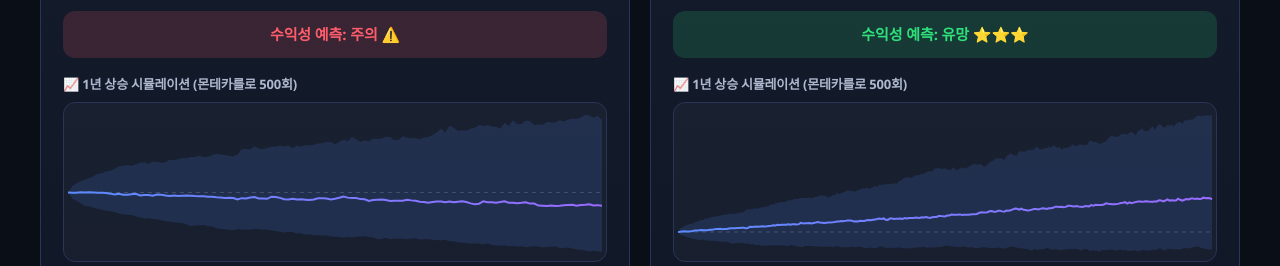
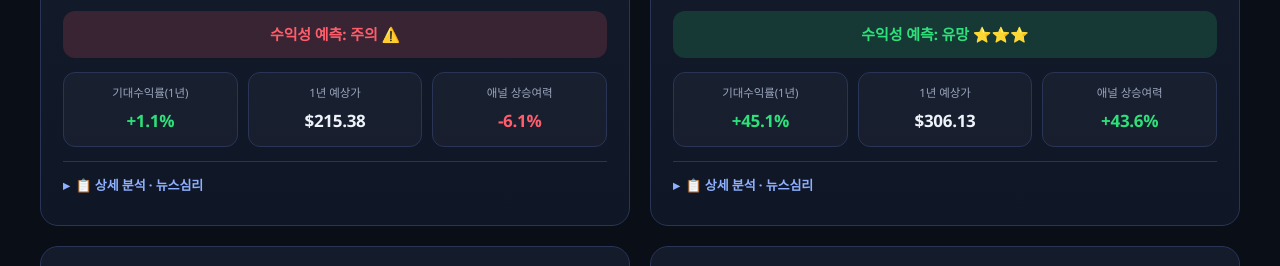
Before and after one commit to wnsrn0659-maker/stock-dashboard, a plain HTML site: page stock-dashboard.html in a window 1280 px wide. Shown: the part 507-773 px from the top of the page. Drawn offline with Linux system fonts and the light colour scheme; a web font is replaced by a local one.

Commit message:
시뮬레이션 제거 + 간단 수익성 계산으로 교체

```diff
--- a/stock-dashboard.html
+++ b/stock-dashboard.html
@@ -510,8 +510,8 @@ function deriveParams(s){
   let months = 12; if(s.tkr==='SPCX') months = 6;
   return {mu,sigma,months,upside,flowAdj,newsAdj};
 }
-function verdict(mu,prob){
-  if(mu>=0.30&&prob>=60) return ['v3','유망 ⭐⭐⭐'];
+function verdict(mu){
+  if(mu>=0.30) return ['v3','유망 ⭐⭐⭐'];
   if(mu>=0.15) return ['v2','긍정 ⭐⭐'];
   if(mu>=0.03) return ['v1','중립 ⭐'];
   return ['v0','주의 ⚠️'];
@@ -545,34 +545,25 @@ function renderCard(s, idx){
       <span class="chg ${chgCls}" id="chg${idx}">${chgTxt}</span>
       <span class="src-tag" id="src${idx}">스냅샷</span>
     </div>
-    <div class="verdict" id="vd${idx}">예측 계산중…</div>
-    <div class="card-label">📈 1년 상승 시뮬레이션 (몬테카를로 500회)</div>
-    <canvas class="sim-canvas" id="cv${idx}"></canvas>
+    <div class="verdict" id="vd${idx}">계산중…</div>
     <div class="sim-result">
-      <div class="box"><div class="k">예상 중앙값</div><div class="v" id="med${idx}">-</div></div>
-      <div class="box"><div class="k">상승 확률</div><div class="v" id="prob${idx}">-</div></div>
-      <div class="box"><div class="k">기대 수익</div><div class="v" id="ret${idx}">-</div></div>
+      <div class="box"><div class="k">기대수익률(1년)</div><div class="v" id="er${idx}">-</div></div>
+      <div class="box"><div class="k">1년 예상가</div><div class="v" id="tp${idx}">-</div></div>
+      <div class="box"><div class="k">애널 상승여력</div><div class="v" id="up${idx}">-</div></div>
     </div>
     <details class="more">
-      <summary>📋 상세 분석 · 뉴스심리 · 시뮬 설정</summary>
+      <summary>📋 상세 분석 · 뉴스심리</summary>
       <div class="analysis">
         <div class="row"><span class="k">애널리스트 상승여력</span><span class="v ${p.upside>=0?'pos':'neg'}">${pctTxt(p.upside)}</span></div>
         <div class="row"><span class="k">${s.market==='KR'?'기관·수급 동향':'기관 순매수 동향'}</span><span class="v ${flowCls}">${flowTxt}</span></div>
         <div class="row"><span class="k">뉴스 센티먼트</span><span class="v ${newsCls}">${newsTxt}</span></div>
-        <div class="calc">📊 μ=상승여력×0.8 ${p.flowAdj>=0?'+':''}${(p.flowAdj*100).toFixed(0)}%p(기관) ${p.newsAdj>=0?'+':''}${(p.newsAdj*100).toFixed(0)}%p(뉴스) → <b>μ ${pctTxt(p.mu)}</b> · σ ${(p.sigma*100).toFixed(0)}% · ${p.months}개월<br/>${s.ann}</div>
+        <div class="calc">📊 기대수익률 = 애널 상승여력×0.8 ${p.flowAdj>=0?'+':''}${(p.flowAdj*100).toFixed(0)}%p(기관매수) ${p.newsAdj>=0?'+':''}${(p.newsAdj*100).toFixed(0)}%p(뉴스) → <b>${pctTxt(p.mu)}</b><br/>${s.ann}</div>
       </div>
       <div class="notes">${s.notes.map(n=>'• '+n).join('<br/>')}</div>
       <div id="buzzbox${idx}">${buzzHTML(bz)}</div>
-      <div class="card-label">🎛️ 시뮬 가정 직접 조절</div>
-      <div class="sliders">
-        <div class="slider"><label>기대수익률 μ</label><input type="range" min="-30" max="80" value="${(p.mu*100).toFixed(0)}" id="mu${idx}"><span class="out" id="muOut${idx}"></span></div>
-        <div class="slider"><label>변동성 σ</label><input type="range" min="20" max="90" value="${(p.sigma*100).toFixed(0)}" id="sg${idx}"><span class="out" id="sgOut${idx}"></span></div>
-        <div class="slider"><label>기간(개월)</label><input type="range" min="1" max="24" value="${p.months}" id="hz${idx}"><span class="out" id="hzOut${idx}"></span></div>
-      </div>
     </details>`;
   document.getElementById(s.market==='KR'?'cardsKR':'cardsUS').appendChild(div);
-  ['mu','sg','hz'].forEach(pp=>document.getElementById(pp+idx).addEventListener('input',()=>runSim(s,idx)));
-  runSim(s,idx);
+  updateProfit(s,idx);
 }
 
 function editPrice(idx){
@@ -591,56 +582,20 @@ function applyPrice(idx,price,prevPct,srcLabel){
   chgEl.textContent=(prevPct>=0?'▲ +':'▼ ')+prevPct.toFixed(1)+'%';
   const srcEl=document.getElementById('src'+idx);
   srcEl.textContent=srcLabel; srcEl.className='src-tag'+(srcLabel==='실시간'?' live':'');
-  const p=deriveParams(s); s._p=p;
-  document.getElementById('mu'+idx).value=(p.mu*100).toFixed(0);
-  runSim(s,idx);
+  updateProfit(s,idx);
 }
 
-function gaussian(){let u=0,v=0;while(u===0)u=Math.random();while(v===0)v=Math.random();
-  return Math.sqrt(-2*Math.log(u))*Math.cos(2*Math.PI*v);}
-function runSim(s, idx){
-  const mu=+document.getElementById('mu'+idx).value/100;
-  const sigma=+document.getElementById('sg'+idx).value/100;
-  const months=+document.getElementById('hz'+idx).value;
-  document.getElementById('muOut'+idx).textContent=(mu*100).toFixed(0)+'%';
-  document.getElementById('sgOut'+idx).textContent=(sigma*100).toFixed(0)+'%';
-  document.getElementById('hzOut'+idx).textContent=months+'개월';
-  const steps=Math.max(12,Math.round(months*21)); const dt=(months/12)/steps; const paths=500;
-  const finals=[]; const band=Array.from({length:steps+1},()=>[]);
-  for(let pth=0;pth<paths;pth++){
-    let price=s.price; band[0].push(price);
-    for(let t=1;t<=steps;t++){price*=Math.exp((mu-0.5*sigma*sigma)*dt+sigma*Math.sqrt(dt)*gaussian());band[t].push(price);}
-    finals.push(price);
-  }
-  const pct=(arr,q)=>{const a=[...arr].sort((x,y)=>x-y);return a[Math.floor(q*(a.length-1))];};
-  const p10=band.map(b=>pct(b,.1)),p50=band.map(b=>pct(b,.5)),p90=band.map(b=>pct(b,.9));
-  const med=pct(finals,.5);
-  const prob=finals.filter(f=>f>s.price).length/paths*100;
-  const ret=(med/s.price-1)*100;
-  document.getElementById('med'+idx).textContent=fmt(med,s.currency);
-  document.getElementById('prob'+idx).textContent=prob.toFixed(0)+'%';
-  const retEl=document.getElementById('ret'+idx);
-  retEl.textContent=(ret>=0?'+':'')+ret.toFixed(1)+'%'; retEl.style.color=ret>=0?'var(--up)':'var(--down)';
-  const [vc,vt]=verdict(mu,prob);
+// 직접 계산하는 간단 수익성 (시뮬레이션 없음)
+function updateProfit(s, idx){
+  const p=deriveParams(s); s._p=p;
+  const er=p.mu;                  // 기대수익률(1년)
+  const tp=s.price*(1+er);        // 1년 예상가
+  const up=p.upside;              // 애널리스트 상승여력
+  const erEl=document.getElementById('er'+idx); erEl.textContent=pctTxt(er); erEl.style.color=er>=0?'var(--up)':'var(--down)';
+  document.getElementById('tp'+idx).textContent=fmt(tp,s.currency);
+  const upEl=document.getElementById('up'+idx); upEl.textContent=pctTxt(up); upEl.style.color=up>=0?'var(--up)':'var(--down)';
+  const [vc,vt]=verdict(er);
   const vd=document.getElementById('vd'+idx); vd.className='verdict '+vc; vd.textContent='수익성 예측: '+vt;
-  drawFan(idx,p10,p50,p90,s.price);
-}
-function drawFan(idx,p10,p50,p90,base){
-  const cv=document.getElementById('cv'+idx); const dpr=window.devicePixelRatio||1;
-  const W=cv.clientWidth,H=cv.clientHeight; if(!W)return; cv.width=W*dpr;cv.height=H*dpr;
-  const ctx=cv.getContext('2d'); ctx.scale(dpr,dpr); ctx.clearRect(0,0,W,H);
-  const all=[...p10,...p90,base]; const lo=Math.min(...all)*0.98,hi=Math.max(...all)*1.02;
-  const x=i=>i/(p50.length-1)*(W-8)+4; const y=v=>H-8-((v-lo)/(hi-lo))*(H-16);
-  ctx.strokeStyle='rgba(255,255,255,.18)';ctx.setLineDash([4,4]);ctx.beginPath();
-  ctx.moveTo(4,y(base));ctx.lineTo(W-4,y(base));ctx.stroke();ctx.setLineDash([]);
-  ctx.beginPath();ctx.moveTo(x(0),y(p90[0]));
-  for(let i=1;i<p90.length;i++)ctx.lineTo(x(i),y(p90[i]));
-  for(let i=p10.length-1;i>=0;i--)ctx.lineTo(x(i),y(p10[i]));
-  ctx.closePath();ctx.fillStyle='rgba(91,140,255,.15)';ctx.fill();
-  ctx.beginPath();ctx.moveTo(x(0),y(p50[0]));
-  for(let i=1;i<p50.length;i++)ctx.lineTo(x(i),y(p50[i]));
-  const g=ctx.createLinearGradient(0,0,W,0);g.addColorStop(0,'#5b8cff');g.addColorStop(1,'#9b6bff');
-  ctx.strokeStyle=g;ctx.lineWidth=2;ctx.stroke();
 }
 
 /* =========================================================================
@@ -651,8 +606,6 @@ function switchTab(m){
   document.getElementById('tabKR').classList.toggle('active',m==='KR');
   document.getElementById('panelUS').classList.toggle('active',m==='US');
   document.getElementById('panelKR').classList.toggle('active',m==='KR');
-  // 탭 전환 시 보이는 캔버스 다시 그림
-  STOCKS.forEach((s,i)=>{if(s.market===m)runSim(s,i);});
 }
 
 /* =========================================================================
@@ -791,10 +744,6 @@ renderGems(HIDDEN_CHEAP.US,'hiddenCheapUS'); renderGems(HIDDEN_CHEAP.KR,'hiddenC
 renderNews('US'); renderNews('KR');
 if(BUZZ_API){ loadBuzz('US'); loadBuzz('KR'); loadKRPrices(); }  // 저장된 API 있으면 자동 로드
 setInterval(()=>{ if(BUZZ_API){ loadKRPrices(); loadBuzz('US'); loadBuzz('KR'); } }, 1800000); // 30분마다 한국 시세·버즈 갱신
-window.addEventListener('resize',()=>{
-  const m=document.getElementById('tabKR').classList.contains('active')?'KR':'US';
-  STOCKS.forEach((s,i)=>{if(s.market===m)runSim(s,i);});
-});
 </script>
 </body>
 </html>
```
